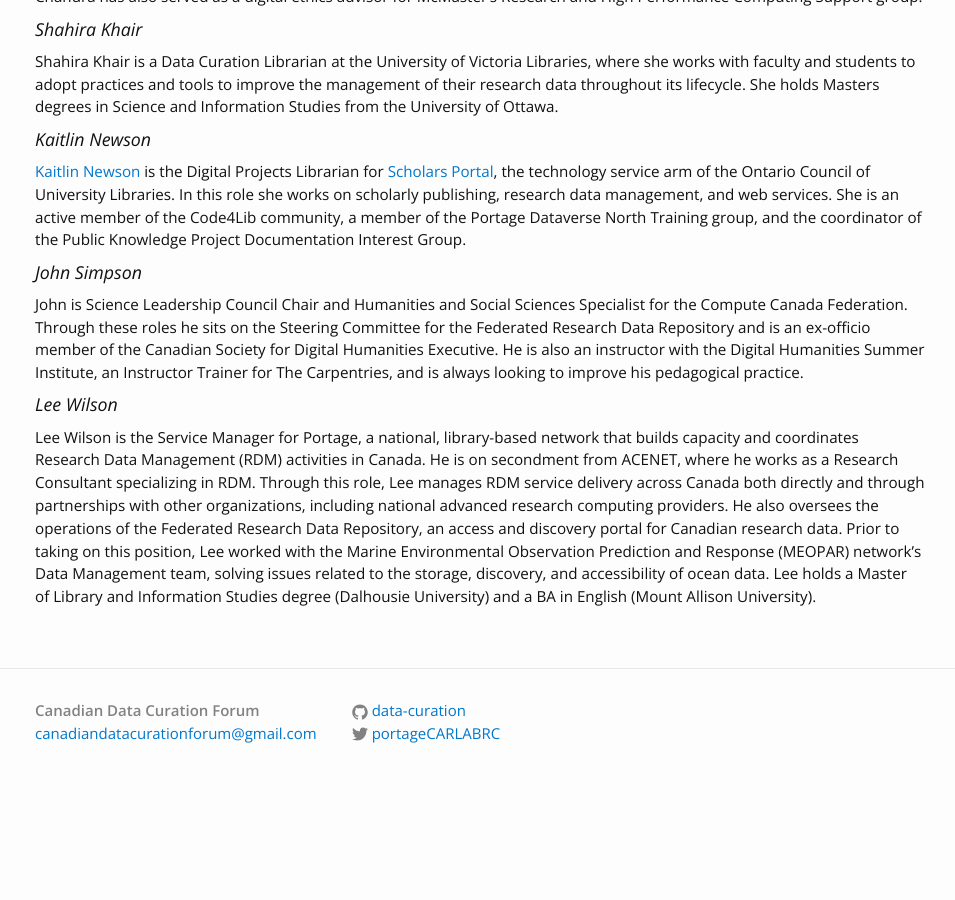
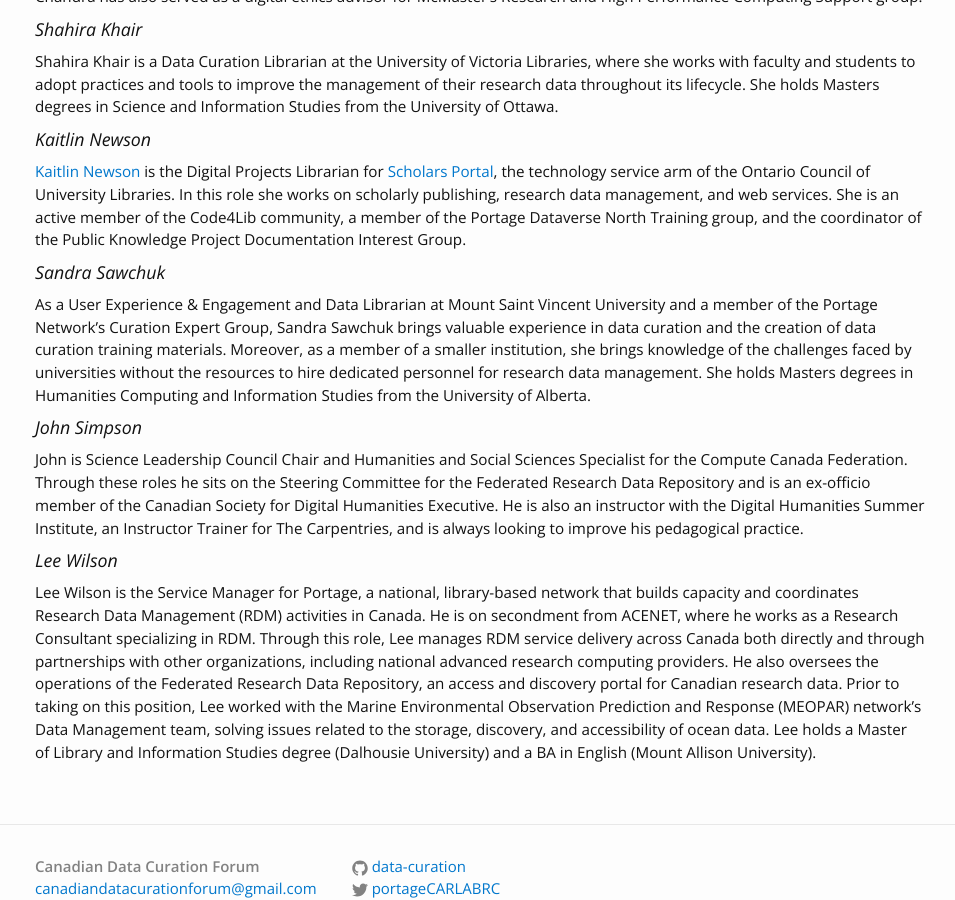
Before and after one commit to data-curation/data-curation.github.io, a Jekyll site: the page built from presenters.md, in a window 1280 px wide and 900 px high, scrolled down 1429 px. Shown: the whole window, without its empty margins (160-1115 px from the left). Built offline with Jekyll 4.4.1, drawn with Linux system fonts in a browser that asks for light colours; before the commit the page ends 2226 px from its top, so only the background shows below that.

Commit message:
Update presenters.md

```diff
--- a/presenters.md
+++ b/presenters.md
@@ -31,6 +31,9 @@ Shahira Khair is a Data Curation Librarian at the University of Victoria Librari
 ### Kaitlin Newson
 [Kaitlin Newson](https://kaitlinnewson.com/) is the Digital Projects Librarian for [Scholars Portal](https://scholarsportal.info/), the technology service arm of the Ontario Council of University Libraries. In this role she works on scholarly publishing, research data management, and web services. She is an active member of the Code4Lib community, a member of the Portage Dataverse North Training group, and the coordinator of the Public Knowledge Project Documentation Interest Group.
 
+### Sandra Sawchuk
+As a User Experience & Engagement and Data Librarian at Mount Saint Vincent University and a member of the Portage Network’s Curation Expert Group, Sandra Sawchuk brings valuable experience in data curation and the creation of data curation training materials. Moreover, as a member of a smaller institution, she brings knowledge of the challenges faced by universities without the resources to hire dedicated personnel for research data management. She holds Masters degrees in Humanities Computing and Information Studies from the University of Alberta.
+
 ### John Simpson
 John is Science Leadership Council Chair and Humanities and Social Sciences Specialist for the Compute Canada Federation.  Through these roles he sits on the Steering Committee for the Federated Research Data Repository and is an ex-officio member of the Canadian Society for Digital Humanities Executive.  He is also an instructor with the Digital Humanities Summer Institute, an Instructor Trainer for The Carpentries, and is always looking to improve his pedagogical practice.
 
```
